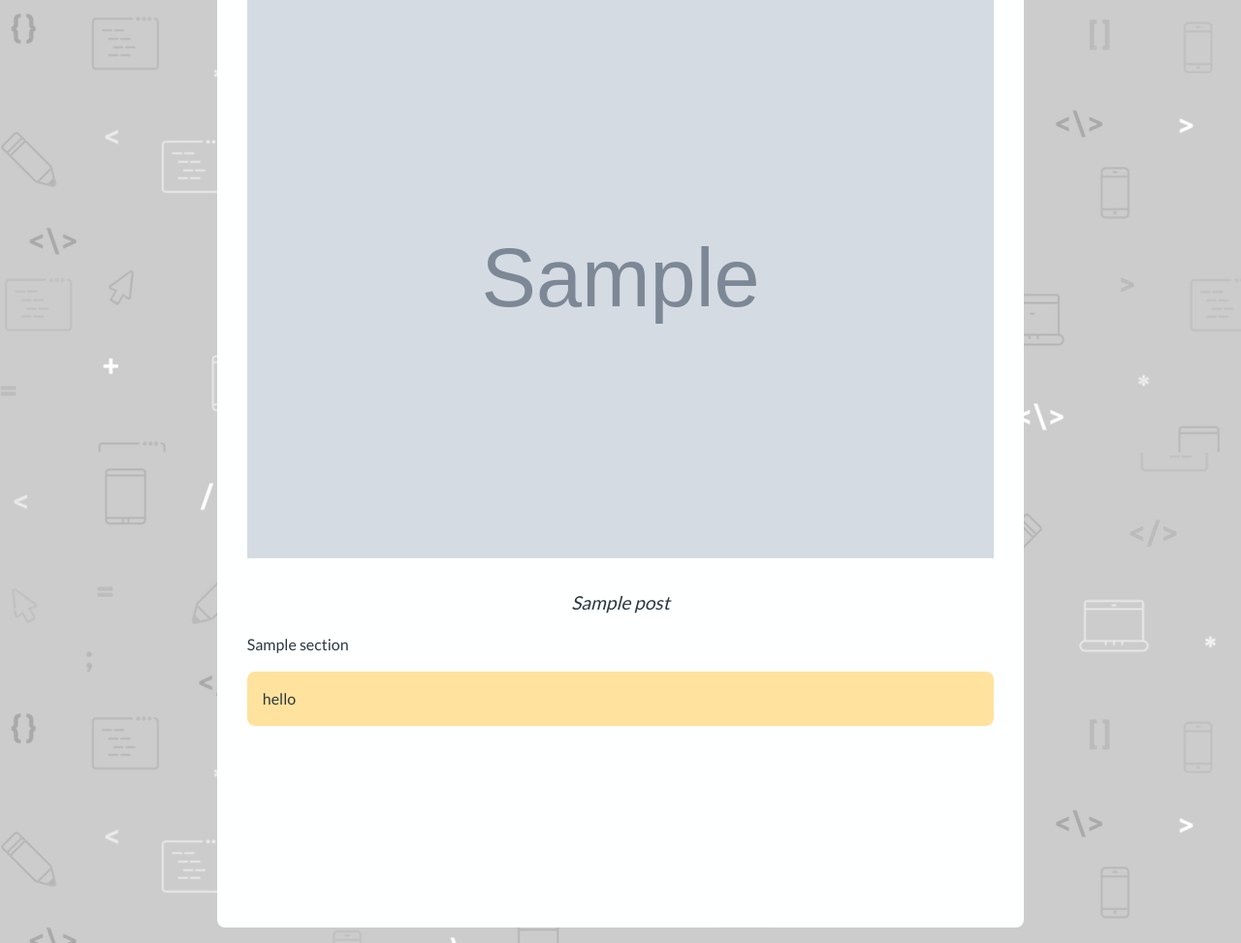
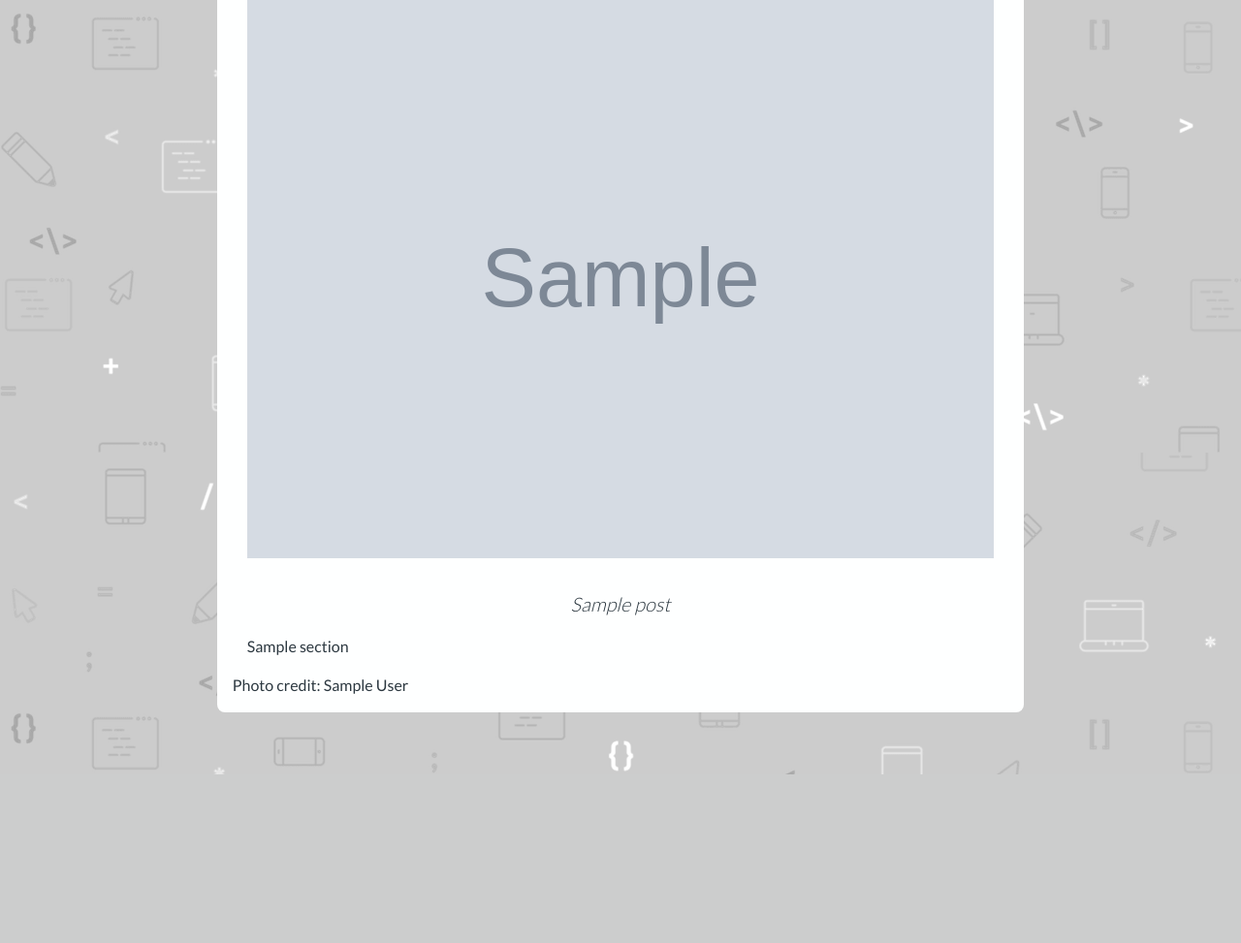
Before and after one commit to wcarhart/willcarh.art-v1, a Django app: template blog/templates/blog_detail.html in a window 1280 px wide. Shown: the part 255-1228 px from the top of the page at 97% size. After the commit the page ends 1054 px from the top, so only its background shows below. Run offline with Django 3.2, Linux system fonts and the light colour scheme; tables that the repository leaves empty hold one stand-in row (values such as "Sample post"); the template is opened without the code that fills it: values that come from a table or form of the project are taken from there, most other values are stand-ins (such as "Sample title", 1, 10 or a date in 2020); grey boxes marked "Sample" are stand-in pictures; parts of the project's set-up code (start-up, migrations or seed data) failed here and were passed over; some libraries are stand-ins or nearby versions.

Commit message:
Implemented blog!

```diff
--- a/blog/models.py
+++ b/blog/models.py
@@ -10,6 +10,7 @@ class Post(models.Model):
 	content = models.TextField(default='', null=True, blank=True)
 	published = models.DateTimeField(default=datetime.datetime.now, null=True, blank=True)
 	author = models.CharField(max_length=100, default='', null=True, blank=True)
+	cover_credit = models.TextField(default='', null=True, blank=True)
 
 	def __str__(self):
 		return str(self.title)
--- a/blog/static/blog_base.css
+++ b/blog/static/blog_base.css
@@ -12,6 +12,8 @@
 	--c4dark: #905A6B;
 	--c3: #41b3a3; /*dark-teal*/
 	--c3dark: #0E8070;
+	--info: #D8EDF7;
+	--danger: #F3DDDE;
 
 	--n1: #2c3840; /*charcoal*/
 	--n1dark: #00050D;
@@ -161,14 +163,56 @@ i.larger {
 }
 /*-- end blog container, detail --*/
 
-/* post content comes from content.json and uses custom classes */
+/* this HTML content comes from content.json */
 /*-- post content --*/
+.section {
+	padding-bottom: 1rem;
+}
 .attention {
 	background-color: var(--n3);
 	border-radius: 0.5rem;
 	padding: 1rem;
 }
+.success {
+	background-color: var(--c2);
+	border-radius: 0.5rem;
+	padding: 1rem;
+}
+.danger {
+	background-color: var(--danger);
+	border-radius: 0.5rem;
+	padding: 1rem;
+}
+.info {
+	background-color: var(--info);
+	border-radius: 0.5rem;
+	padding: 1rem;
+}
+.code {
+	background-color: var(--n2dark);
+	border-radius: 0.5rem;
+	padding: 1rem;
+}
+code {
+	color: var(--n1);
+}
 /*-- end post content --*/
+
+/*-- credits --*/
+.credits p {
+	padding-bottom: 0;
+	margin-bottom: 0;
+}
+.credits a {
+	color: var(--n1);
+}
+.credits a:hover,
+.credits a:active,
+.credits a:focus {
+	color: var(--n1);
+	text-decoration: none;
+}
+/*-- end credits --*/
 
 /* Devices under 768px (md) */
 @media(max-width: 767px) {
--- a/blog/templates/blog_detail.html
+++ b/blog/templates/blog_detail.html
@@ -22,25 +22,30 @@
 					<img class="cover-photo" src="{% static post.cover %}" alt="{{ post.title }} cover photo">
 				</div>
 				<div class="container-fluid text-center post-subtitle">
-					<i>{{ post.subtitle }}</i>
+					<i class="lead">{{ post.subtitle }}</i>
 				</div>
 				<div class="container-fluid post-content">
 					{% for section in sections %}
 					{% autoescape off %}
-					<p>{{ section }}</p>
+					<div class="section">{{ section }}</div>
 					{% endautoescape %}
 					{% endfor %}
-					<div class="attention">hello</div>
 				</div>
 			</div>
 			<!-- end content -->
 
-			<!-- footer -->
-			<footer>
-				<br><br><br><br><br><br><br><br>
-			</footer>
-			<!-- end footer -->
+			<!-- credits -->
+			<div class="container-fluid credits">
+				<div class="row">
+					<p>Photo credit:&nbsp;</p>
+					{% for author, link in cover_credit.items %}
+					<a href="{{ link }}" target="_blank">{{ author }}&nbsp;</a>
+					{% endfor %}
+				</div>
+			</div>
+			<!-- end credits -->
 		</div>
 	</div>
+	<br><br>
 </div>
 {% endblock %}
```
Also changed, not shown: blog/views.py (+7 -12 lines), content.json (+12 -8 lines), blog/migrations/0004_post_cover_credit.py (added).
